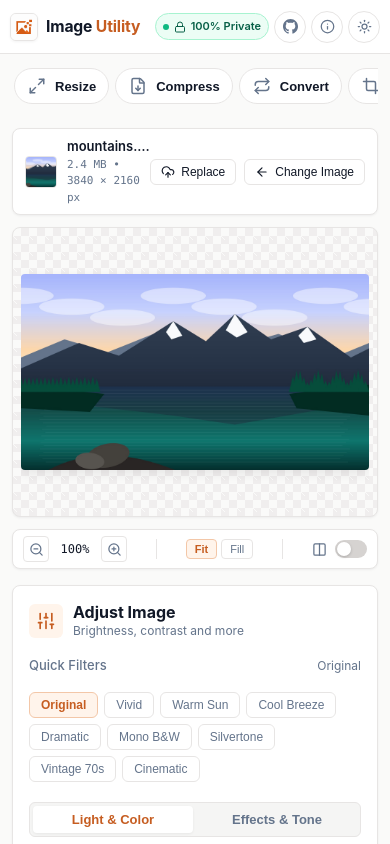
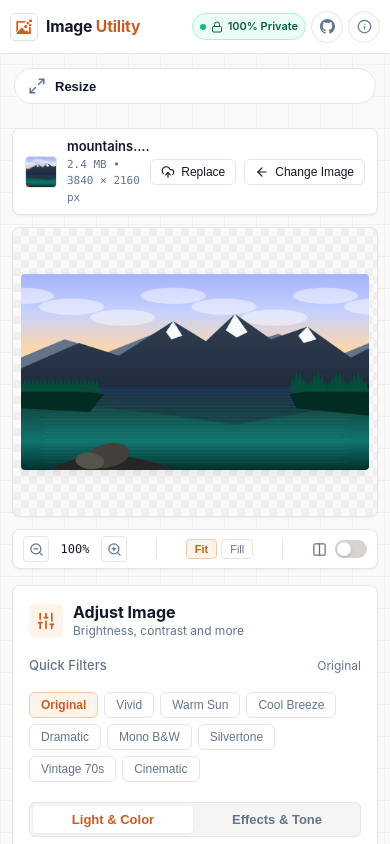
Before and after one commit to H-arshal/Image-Utils, a React (Vite) app: page /adjust in a window 390 px wide. Shown: the top 844 px of the page. Built offline with nearby package versions, Linux system fonts and the light colour scheme.

Commit message:
Updating height

```diff
--- a/src/components/Header.jsx
+++ b/src/components/Header.jsx
@@ -1,5 +1,5 @@
 import React from 'react';
-import { Lock, Sun, Info } from 'lucide-react';
+import { Lock, Info } from 'lucide-react';
 import logoIcon from '../assets/Orange Pixel Landscape Icon.png';
 
 export default function Header({ onReset, onOpenAbout }) {
@@ -75,16 +75,6 @@ export default function Header({ onReset, onOpenAbout }) {
           <Info size={15} className="header-nav-icon-mobile" />
           <span className="header-nav-link-text">About & Privacy</span>
         </button>
-
-        {/* Theme Toggle Button */}
-        <button
-          type="button"
-          className="theme-toggle-btn"
-          title="Theme (Light active)"
-          aria-label="Theme mode"
-        >
-          <Sun size={15} />
-        </button>
       </div>
     </header>
   );
--- a/src/index.css
+++ b/src/index.css
@@ -58,6 +58,7 @@
   padding: 0;
 }
 
+
 body {
   font-family: var(--font-sans);
   background-color: var(--color-page);
@@ -65,7 +66,12 @@ body {
   min-height: 100vh;
   line-height: 1.5;
   -webkit-font-smoothing: antialiased;
-}
+  background-image:
+    linear-gradient(to right, rgba(0, 0, 0, 0.035) 1px, transparent 1px),
+    linear-gradient(to bottom, rgba(0, 0, 0, 0.035) 1px, transparent 1px);
+  background-size: 32px 32px;
+}
+
 
 .mono {
   font-family: var(--font-mono);
@@ -209,25 +215,6 @@ body {
 }
 
 .header-nav-link-btn:hover {
-  color: var(--color-text);
-}
-
-.theme-toggle-btn {
-  width: 32px;
-  height: 32px;
-  border-radius: 50%;
-  border: 1px solid var(--color-border);
-  background: var(--color-surface);
-  display: flex;
-  align-items: center;
-  justify-content: center;
-  color: var(--color-text-secondary);
-  cursor: pointer;
-  transition: all 0.15s ease;
-}
-
-.theme-toggle-btn:hover {
-  background: var(--color-surface-subtle);
   color: var(--color-text);
 }
 
@@ -470,24 +457,40 @@ body {
 /* 3-Column Desktop Grid */
 .workspace-desktop-grid {
   display: grid;
-  grid-template-columns: 200px 1fr 340px;
+  grid-template-columns: 215px 1fr 340px;
   gap: 1.25rem;
   align-items: start;
 }
 
 /* Column 1: Left Navigation Sidebar */
 .workspace-sidebar {
+  background: var(--color-surface);
+  border: 1px solid var(--color-border);
+  border-radius: var(--radius-lg);
+  box-shadow: var(--shadow-card);
+  padding: 10px;
   display: flex;
   flex-direction: column;
   gap: 4px;
+  max-height: calc(100vh - 120px);
+  overflow-y: auto;
+}
+
+.workspace-sidebar::-webkit-scrollbar {
+  width: 4px;
+}
+
+.workspace-sidebar::-webkit-scrollbar-thumb {
+  background: var(--color-border);
+  border-radius: 4px;
 }
 
 .sidebar-tool-card {
   display: flex;
   align-items: center;
-  gap: 12px;
-  padding: 10px 12px;
-  border-radius: var(--radius-lg);
+  gap: 10px;
+  padding: 8px 10px;
+  border-radius: var(--radius-md);
   background: transparent;
   border: 1px solid transparent;
   color: var(--color-text-secondary);
@@ -495,10 +498,11 @@ body {
   text-align: left;
   transition: all 0.15s ease;
   position: relative;
+  width: 100%;
 }
 
 .sidebar-tool-card:hover {
-  background: var(--color-surface);
+  background: var(--color-surface-subtle);
   color: var(--color-text);
 }
 
@@ -507,6 +511,7 @@ body {
   border-color: var(--color-accent-border);
   color: var(--color-accent);
 }
+
 
 
 .sidebar-tool-icon {
@@ -889,7 +894,7 @@ body {
   display: flex;
   flex-direction: column;
   gap: 16px;
-  max-height: calc(100vh - 120px);
+  max-height: calc(100vh - 130px);
   overflow-y: auto;
 }
 
@@ -1413,11 +1418,16 @@ input[type="range"] {
     margin-bottom: 2px;
     scrollbar-width: none;
     -webkit-overflow-scrolling: touch;
+    background: transparent;
+    border: none;
+    box-shadow: none;
+    max-height: none;
   }
 
   .workspace-sidebar::-webkit-scrollbar {
     display: none;
   }
+
 
   .sidebar-tool-card {
     flex: 0 0 auto;
@@ -1557,19 +1567,6 @@ input[type="range"] {
     background: var(--color-border);
   }
 
-  .theme-toggle-btn {
-    width: 32px;
-    height: 32px;
-    min-width: 32px;
-    min-height: 32px;
-    flex-shrink: 0;
-  }
-
-  .theme-toggle-btn:active {
-    transform: scale(0.93);
-  }
-
-
   /* Main Container */
   .main-content {
     padding: 0.75rem 0.75rem 2rem;
@@ -1840,8 +1837,7 @@ input[type="range"] {
   }
 
   .header-nav-link,
-  .header-nav-link-btn,
-  .theme-toggle-btn {
+  .header-nav-link-btn {
     width: 28px;
     height: 28px;
     min-width: 28px;
```
